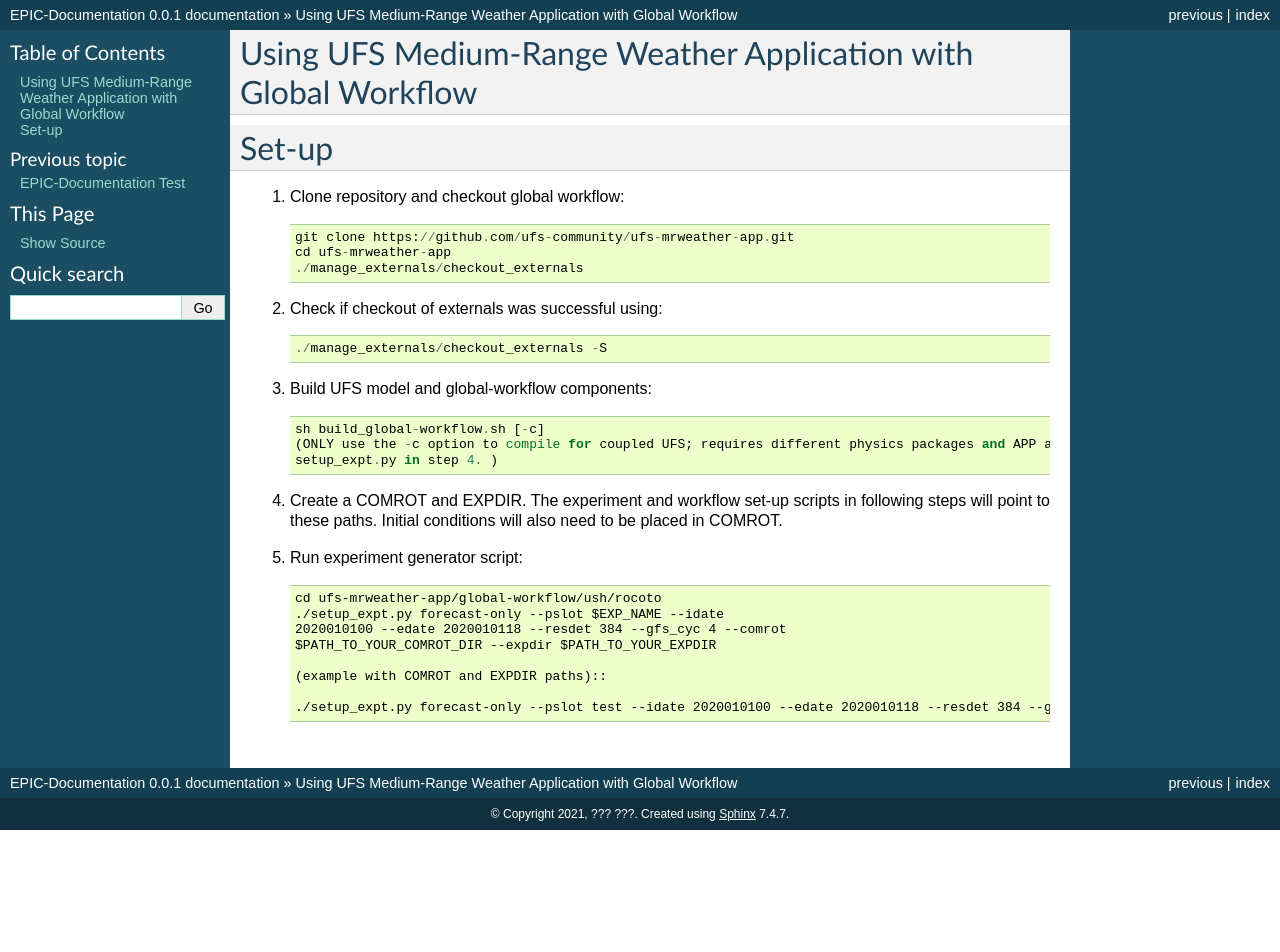
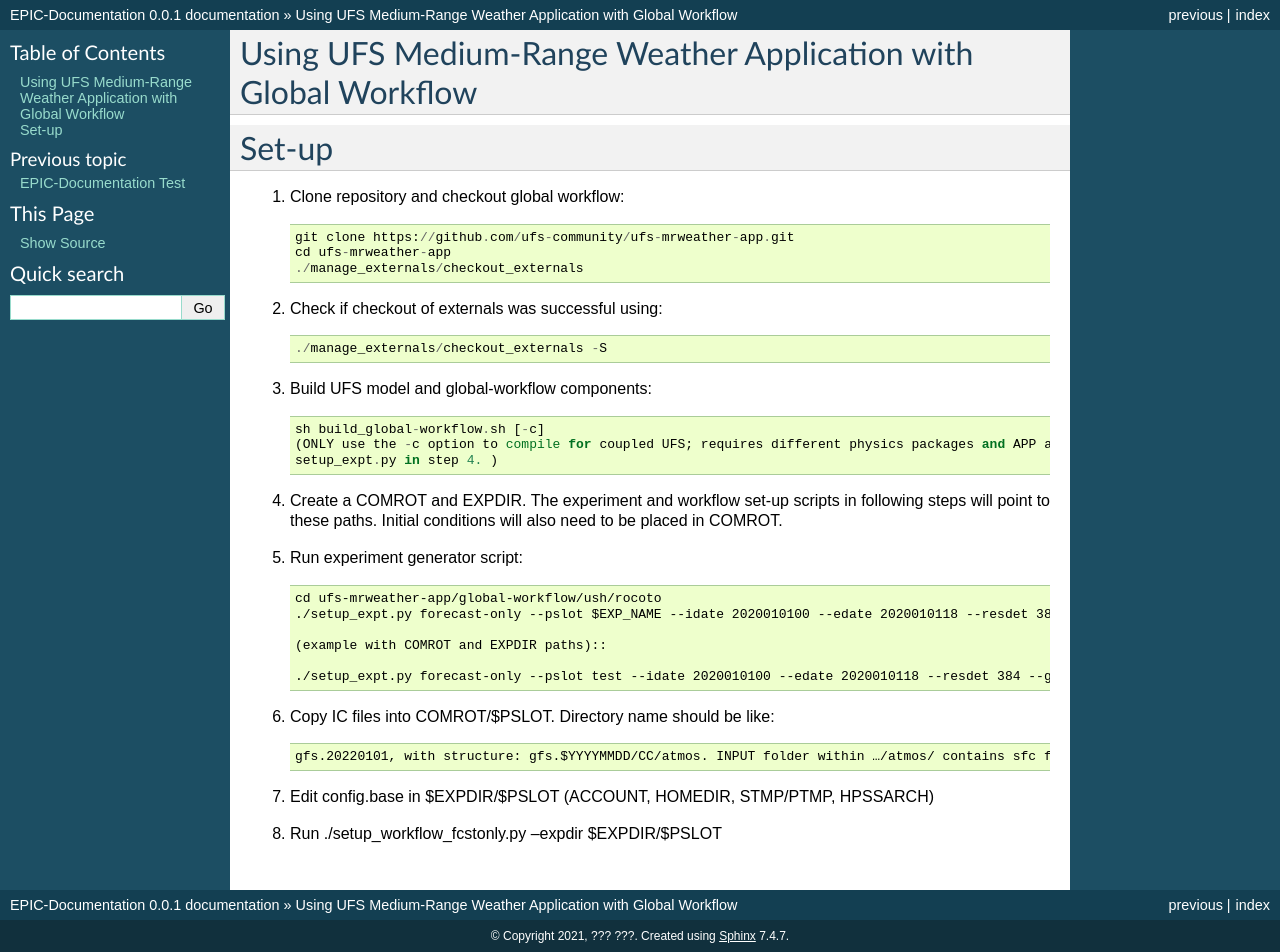
Before and after one commit to jkbk2004/mrw-docs, a Sphinx documentation site: the page built from docs/source/mrwflow.rst, in a window 1280 px wide. Built offline with Sphinx 7.4.7, drawn with Linux system fonts in a browser that asks for light colours; before the commit the page ends 900 px from its top, so only the background shows below that.

Commit message:
Update mrwflow.rst

```diff
--- a/docs/source/mrwflow.rst
+++ b/docs/source/mrwflow.rst
@@ -25,10 +25,16 @@
 5. Run experiment generator script::
 
       cd ufs-mrweather-app/global-workflow/ush/rocoto
-      ./setup_expt.py forecast-only --pslot $EXP_NAME --idate
-      2020010100 --edate 2020010118 --resdet 384 --gfs_cyc 4 --comrot
-      $PATH_TO_YOUR_COMROT_DIR --expdir $PATH_TO_YOUR_EXPDIR
+      ./setup_expt.py forecast-only --pslot $EXP_NAME --idate 2020010100 --edate 2020010118 --resdet 384 --gfs_cyc 4 --comrot $PATH_TO_YOUR_COMROT_DIR --expdir $PATH_TO_YOUR_EXPDIR
 
       (example with COMROT and EXPDIR paths)::
 
       ./setup_expt.py forecast-only --pslot test --idate 2020010100 --edate 2020010118 --resdet 384 --gfs_cyc 4 --comrot /work/noaa/marine/Cameron.Book/ufs/COMROT --expdir /work/noaa/marine/Cameron.Book/ufs/EXPDIR
+
+6. Copy IC files into COMROT/$PSLOT. Directory name should be like::
+
+      gfs.20220101, with structure: gfs.$YYYYMMDD/CC/atmos. INPUT folder within …/atmos/ contains sfc files needed for GFS ATM to run.
+
+7. Edit config.base in $EXPDIR/$PSLOT (ACCOUNT, HOMEDIR, STMP/PTMP, HPSSARCH)
+
+8. Run ./setup_workflow_fcstonly.py --expdir $EXPDIR/$PSLOT
```
